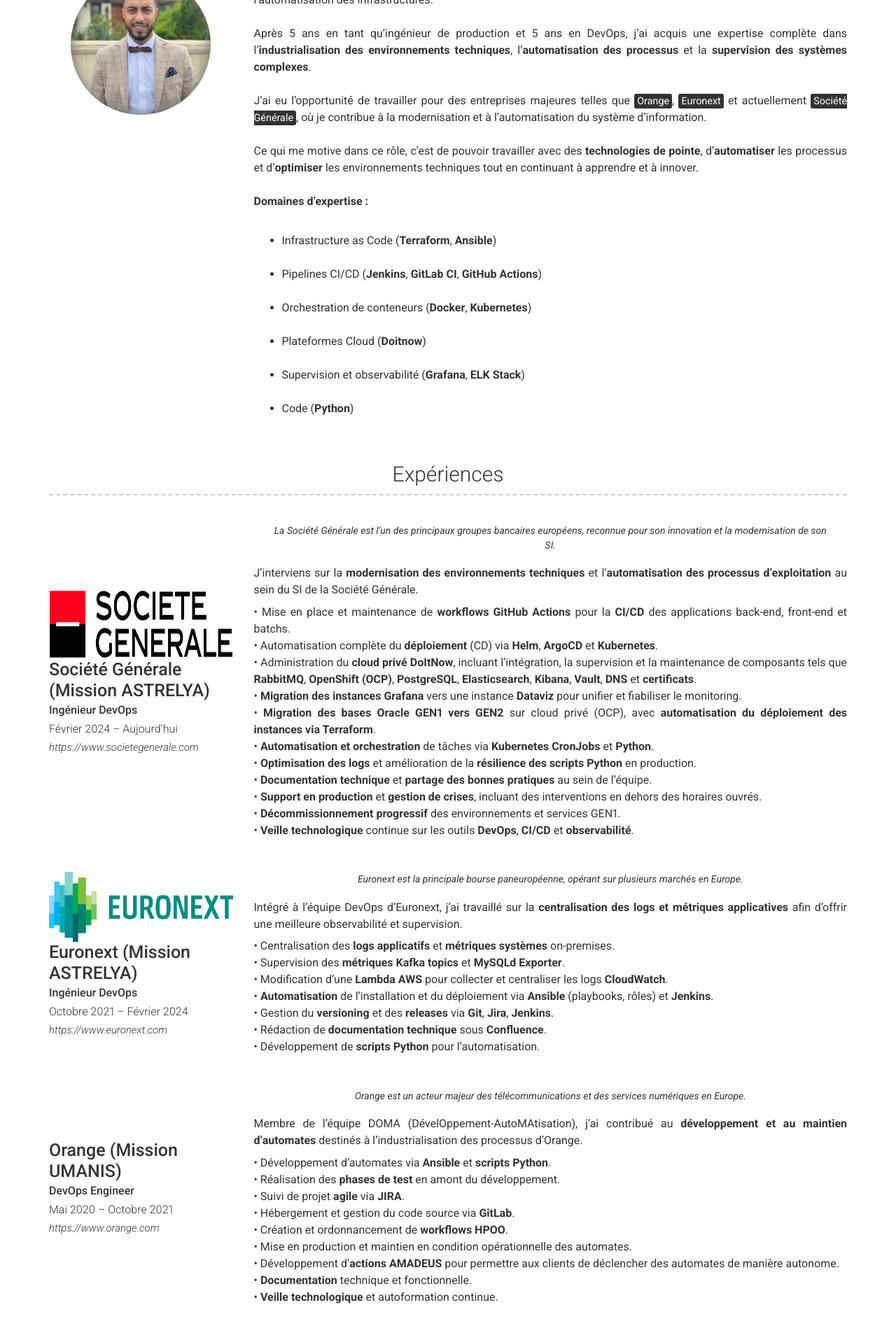
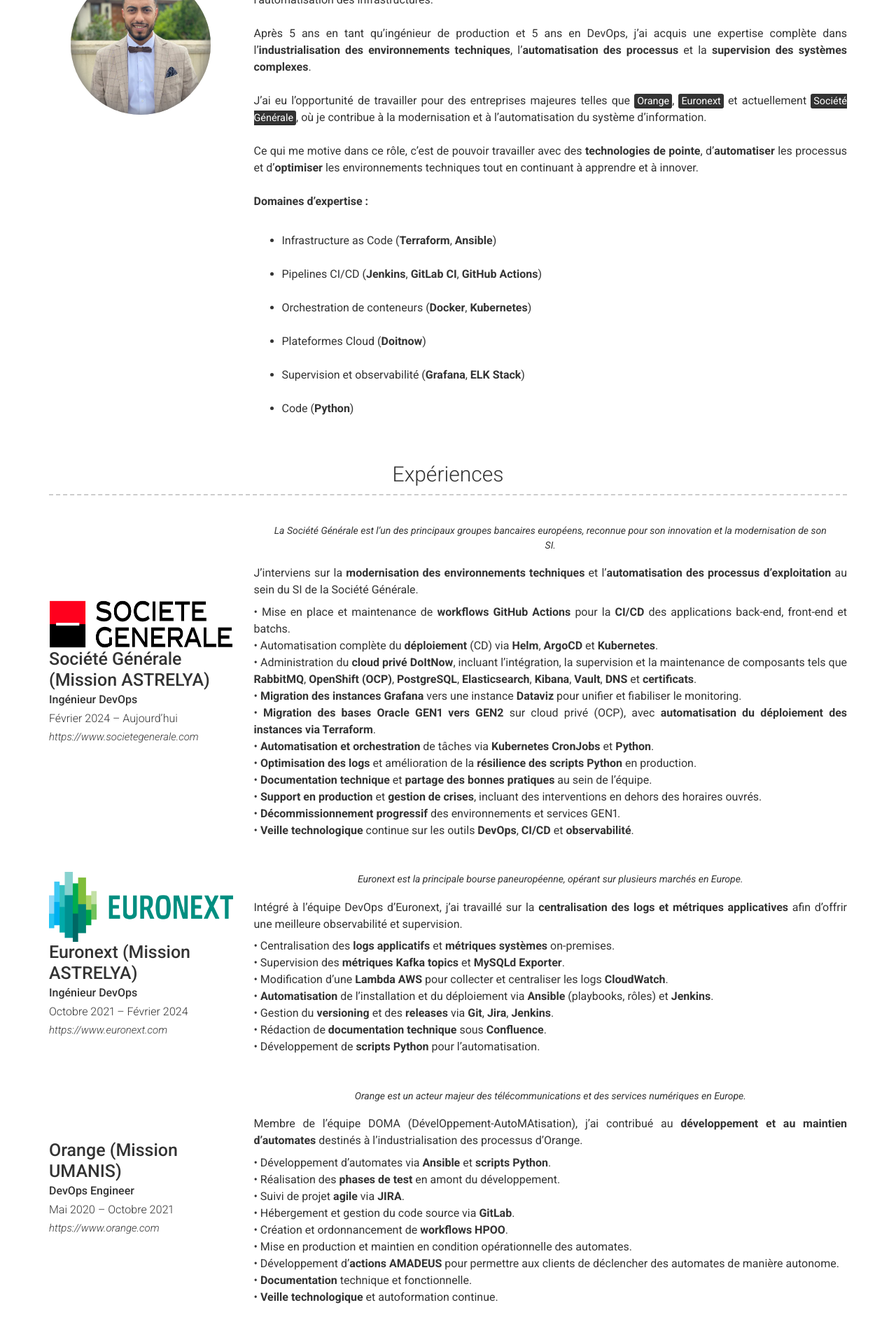
Before and after one commit to SERDANI/serdaninicolas.github.io, a Jekyll site: the page built from index.md, in a window 1280 px wide. Shown: the part 338-2253 px from the top of the page at 70% size. Built offline with Jekyll 4.4.1, drawn with Linux system fonts in a browser that asks for light colours; nearby versions of some CDN libraries.

Commit message:
Update _config.yml

```diff
--- a/_config.yml
+++ b/_config.yml
@@ -45,7 +45,7 @@ content:
     layout: list
     content:
       - layout: left
-        title: '<div style="text-align:center;"><img src="images/logo_sg.png" height="100"></div>Société Générale (Mission ASTRELYA)'
+        title: '<div style="text-align:center;"><img src="images/logo_sg.png" height=70"></div>Société Générale (Mission ASTRELYA)'
         sub_title: Ingénieur DevOps
         caption: Février 2024 – Aujourd’hui
         link: https://www.societegenerale.com
```
